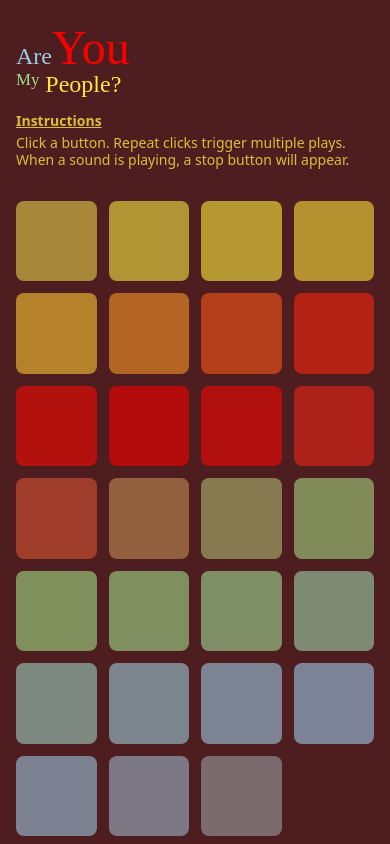
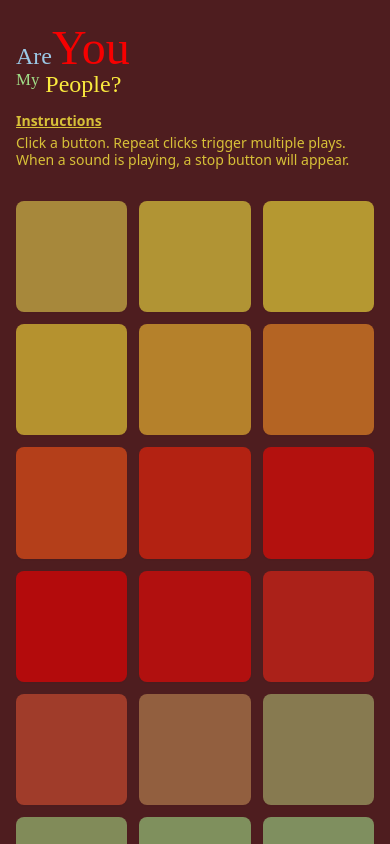
Before and after one commit to tylerpaige/are-you-my-people, a Vue app: page / in a window 390 px wide. Shown: the top 844 px of the page. Built offline with nearby package versions, Linux system fonts and the light colour scheme; a web font is replaced by a local one.

Commit message:
Fewer cols on small screens

```diff
--- a/src/components/MobileSoundGrid.vue
+++ b/src/components/MobileSoundGrid.vue
@@ -7,9 +7,7 @@ import { getKeyDefinition, QWERTY_ROWS, type Letter } from '../lib/config';
 const props = defineProps<{
   loading: boolean;
   shiftHeld: boolean;
-  getActivePlays: (
-    letter: Letter
-  ) => ActivePlay[];
+  getActivePlays: (letter: Letter) => ActivePlay[];
   loadedSoundsCount: number;
   totalSounds: number;
   allSoundsLoaded: boolean;
@@ -50,7 +48,7 @@ function onStop(letter: Letter) {
 
     <!-- 4 square keys per row; label/sublabel centered; fadeout inset bottom-right at 1/4 size -->
     <div
-      class="grid grid-cols-4 gap-3"
+      class="grid grid-cols-3 gap-3 sm:grid-cols-4"
       :class="loading && 'pointer-events-none opacity-60'"
     >
       <template v-for="letter in lettersInQwertyOrder" :key="letter">
```
